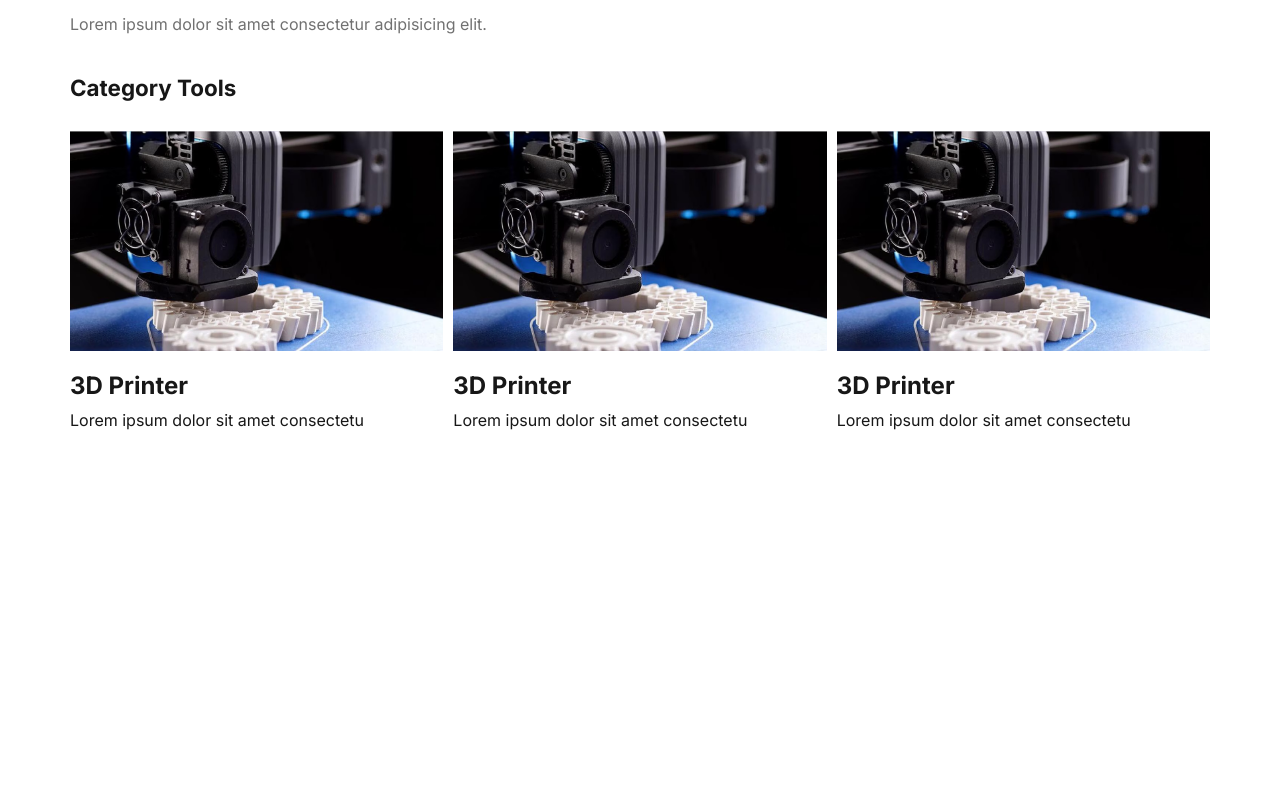
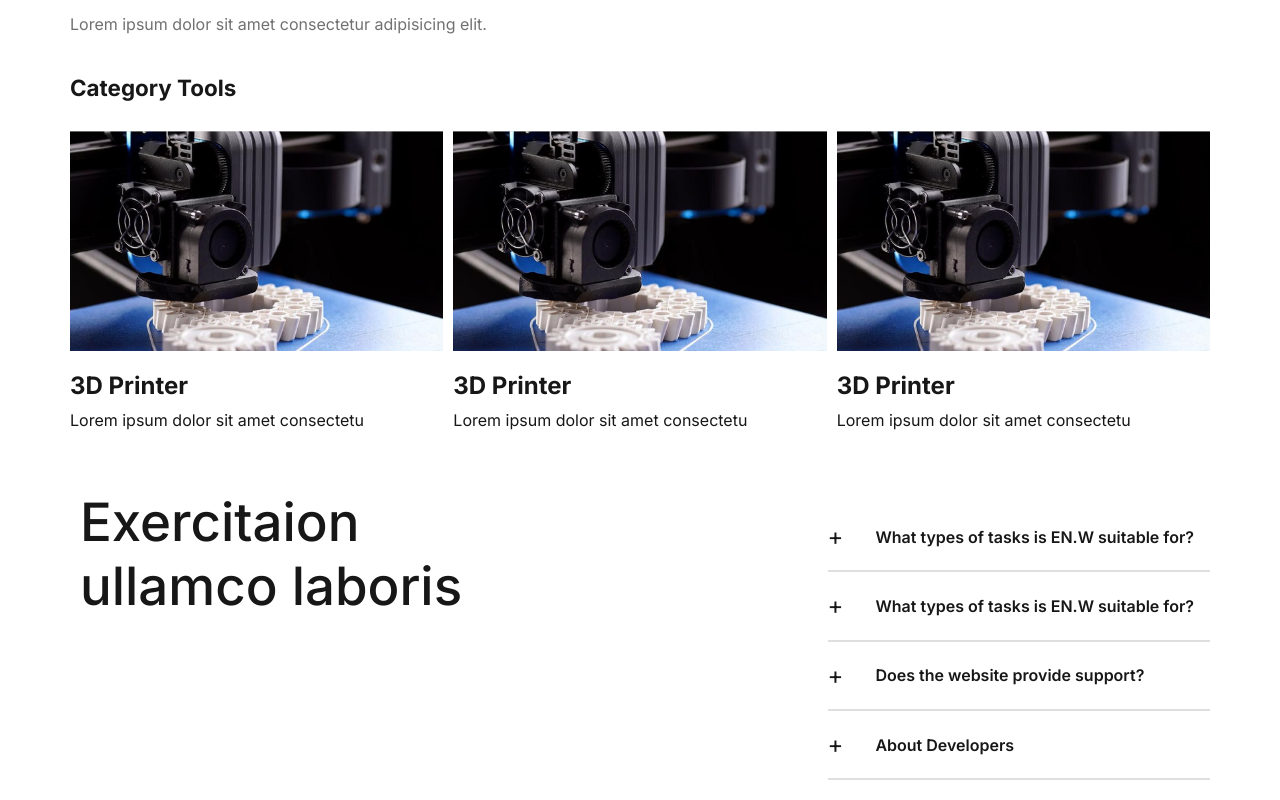
Before and after one commit to Libreserve/coe-workshop.github.io, a Next.js app: page / in a window 1280 px wide. Shown: the part 206-1006 px from the top of the page. Before the commit the page ends 800 px from the top, so only its background shows below. Built offline with nearby package versions, Linux system fonts and the light colour scheme.

Commit message:
information component

```diff
--- /dev/null
+++ b/app/components/landing/information.module.scss
@@ -0,0 +1,16 @@
+.box{
+  display:  flex;
+  align-items: center;
+  gap: 2rem;
+}
+.title{
+  font-size: 1rem;
+  font-weight: 600;
+  padding-right: 1rem;
+}
+.mark{
+  font-size: 1.5rem;
+}
+.line{
+  border: 1px solid #dfdfdf;
+}
--- /dev/null
+++ b/app/components/landing/information.tsx
@@ -0,0 +1,20 @@
+import styles from "./information.module.scss";
+
+export interface Questions {
+    Title: string;
+}
+
+function Information({ Title }: Questions) {
+  return (
+      <>
+          <div className={styles.box}>
+              <p className={styles.mark}>+</p>
+              <p className={styles.title} >{Title}</p>
+          </div>
+          <div className={styles.line}>
+          </div>
+      </>
+  )
+}
+
+export default Information;
--- a/app/page.module.scss
+++ b/app/page.module.scss
@@ -10,3 +10,21 @@
   width: 100%;
   grid-template-columns: 1fr 1fr 1fr;
 }
+.information {
+  margin: 20px 0;
+}
+.infor_layout {
+  display: flex;
+  justify-content: space-between;
+}
+.information_title {
+  font-size: 3.3rem;
+  font-weight: 500;
+  padding-left: 10px;
+}
+.infor_blog{
+  display:grid;
+  grid-template-columns: repeat(1, 1fr);
+  gap: 1.2rem;
+  padding-top: 2rem;
+}
--- a/app/page.tsx
+++ b/app/page.tsx
@@ -5,6 +5,7 @@ import WelcomeText from "./components/landing/welcome_text";
 import Category from "./components/landing/category";
 import { CategoryProps } from "./components/landing/category";
 import Guide from "./components/landing/guide";
+import Information, {Questions} from "@/app/components/landing/information";
 
 function page() {
   const Category_List: CategoryProps[] = [
@@ -24,6 +25,20 @@ function page() {
       Description: "Lorem ipsum dolor sit amet consectetu",
     },
   ];
+  const Information_List: Questions[] = [
+    {
+      Title: "What types of tasks is EN.W suitable for?",
+    },
+    {
+      Title: "What types of tasks is EN.W suitable for?",
+    },
+    {
+      Title: "Does the website provide support?",
+    },
+    {
+      Title: "About Developers",
+    },
+  ]
 
   return (
     <div className={styles.landing}>
@@ -42,6 +57,19 @@ function page() {
           ))}
         </div>
       </section>
+      <section className={styles.information}>
+        <div className={styles.infor_layout}>
+          <h2 className={styles.information_title}>Exercitaion <br/>ullamco laboris</h2>
+          <div className={styles.infor_blog}>
+            {Information_List.map((item, index) => (
+              <Information
+                  key={index}
+                  Title={item.Title}>
+              </Information>
+            ))}
+          </div>
+        </div>
+      </section>
       <Guide></Guide>
     </div>
   );
```
